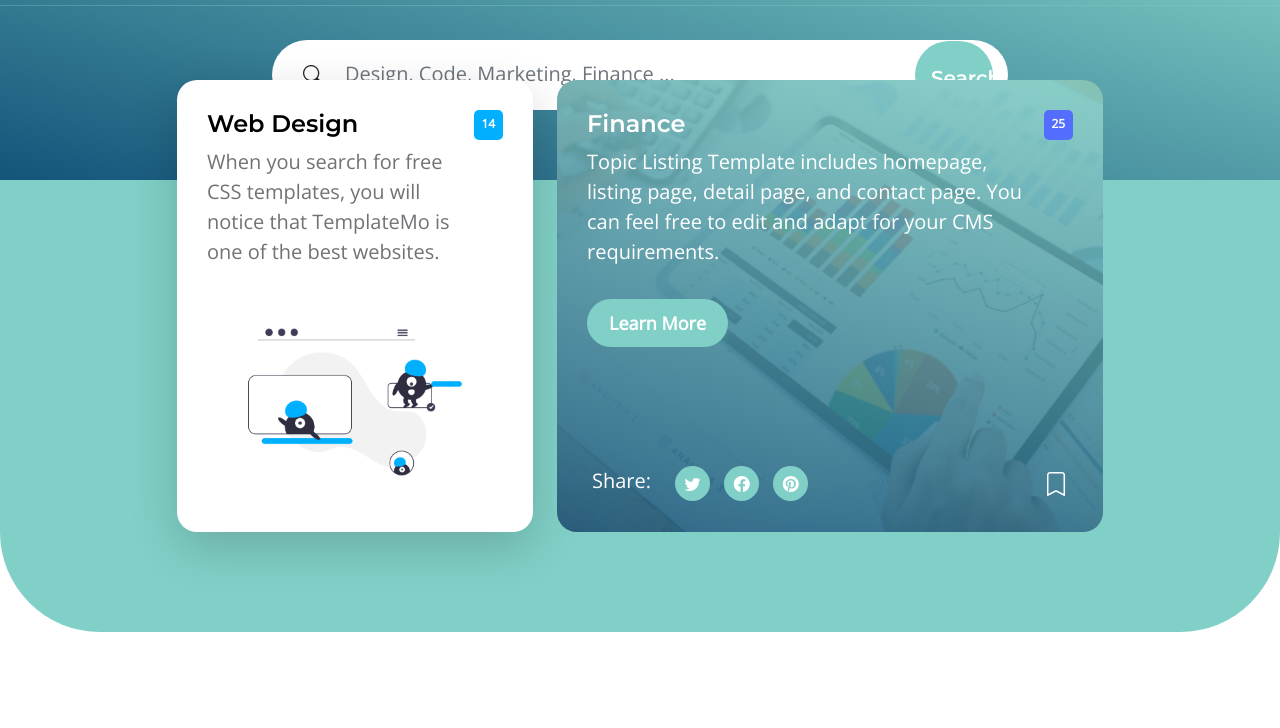
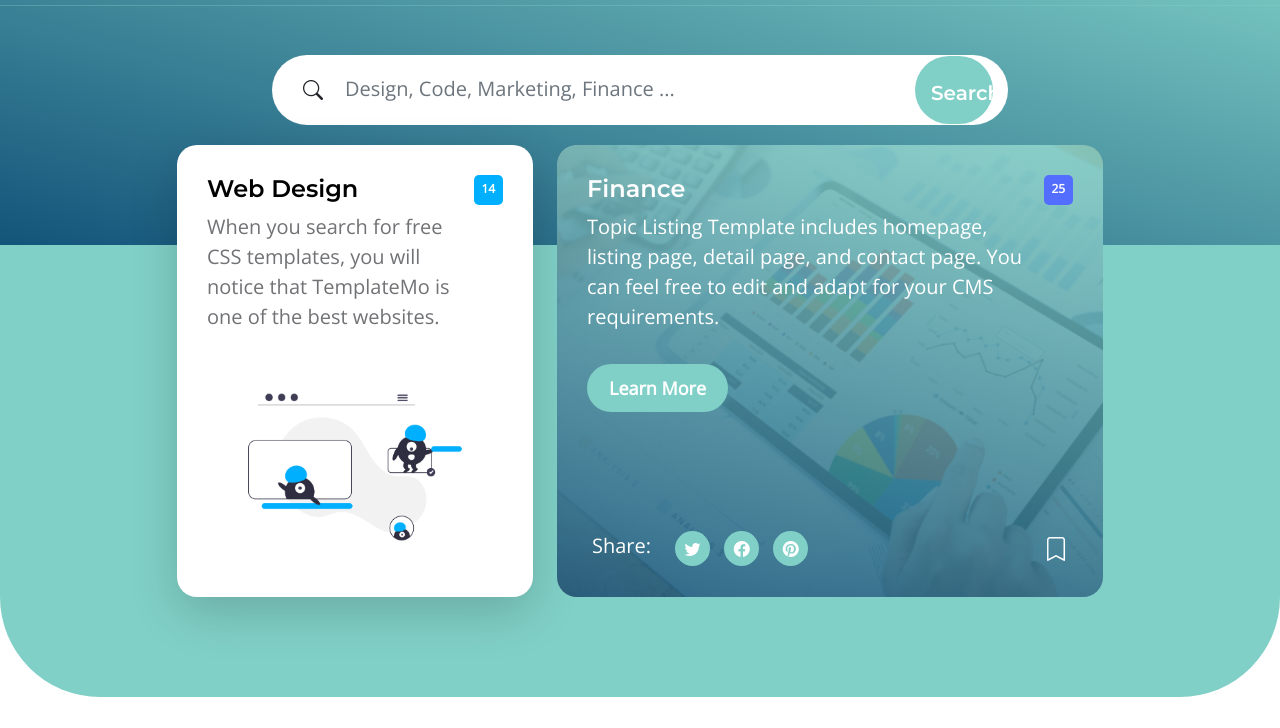
Before and after one commit to Enhtuvshin/good, a plain HTML site: page index.html in a window 1280 px wide. Shown: the part 72-800 px from the top of the page. Drawn offline with nearby package versions, Linux system fonts and the light colour scheme.

Commit message:
Update templatemo-topic-listing.css

```diff
--- a/css/templatemo-topic-listing.css
+++ b/css/templatemo-topic-listing.css
@@ -489,8 +489,8 @@ strong {
   background-image: linear-gradient(15deg, #13547a 0%, #80d0c7 100%);
   position: relative;
   overflow: hidden;
-  padding-top: 80px;
-  padding-bottom: 70px;
+  padding-top: 95px;
+  padding-bottom: 120px;
 }
 
 .hero-section .input-group {
```
